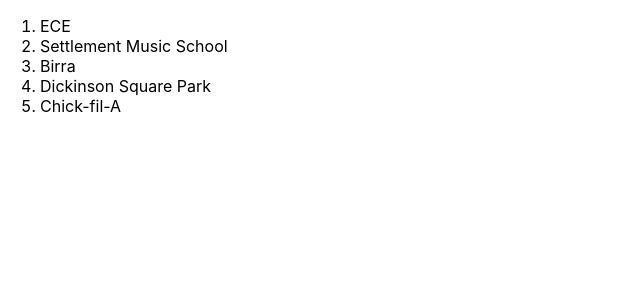
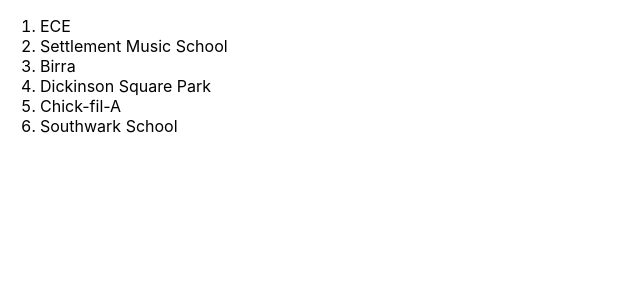
Before and after one commit to derekayres/udacity-neighborhood-map, a React (Create React App) app: page / in a window 1280 px wide. Shown: the top 300 px of the page, without its empty margins (0-640 px from the left). Built offline with nearby package versions, Linux system fonts and the light colour scheme; no server answers.

Commit message:
Added a ListView contact.

```diff
--- a/src/App.js
+++ b/src/App.js
@@ -72,8 +72,10 @@ getVenues = () => {
   render() {
     return (
       <main>
-      <ListView />
-      <div id="map"></div>
+        <div>
+          <ListView />
+        </div>
+        <div id="map"></div>
       </main>
     )
   }
--- a/src/components/ListView.js
+++ b/src/components/ListView.js
@@ -1,18 +1,21 @@
 import React, { Component } from 'react'
 
 class ListView extends Component {
+
+
   render() {
 
   var locations = [
-    {title: 'ECE', location: {lat: 39.94117, lng: -75.166252}},
-    {title: 'Settlement Music School', location: {lat: 39.937523, lng: -75.150828}},
-    {title: 'Birra', location: {lat: 39.928599, lng: -75.165108}},
-    {title: 'Dickinson Square Park', location: {lat: 39.927617, lng: -75.151629}},
-    {title: 'Chick-fil-A', location: {lat: 39.918363, lng: -75.140448}}
+    {title: 'ECE', location: {lat: 39.94117, lng: -75.166252}, id: '1'},
+    {title: 'Settlement Music School', location: {lat: 39.937523, lng: -75.150828}, id: '2'},
+    {title: 'Birra', location: {lat: 39.928599, lng: -75.165108}, id: '3'},
+    {title: 'Dickinson Square Park', location: {lat: 39.927617, lng: -75.151629}, id: '4'},
+    {title: 'Chick-fil-A', location: {lat: 39.918363, lng: -75.140448}, id: '5'},
+    {title: 'Southwark School', location: {lat: 39.925781, lng: -75.160238}, id: '6'}
   ];
-  return <ol>
+  return <ol className='location-list'>
     {locations.map(location => (
-      <li key={location.title}>{location.title}</li>
+      <li key={location.id}>{location.title}</li>
     ))}
   </ol>
 
```
